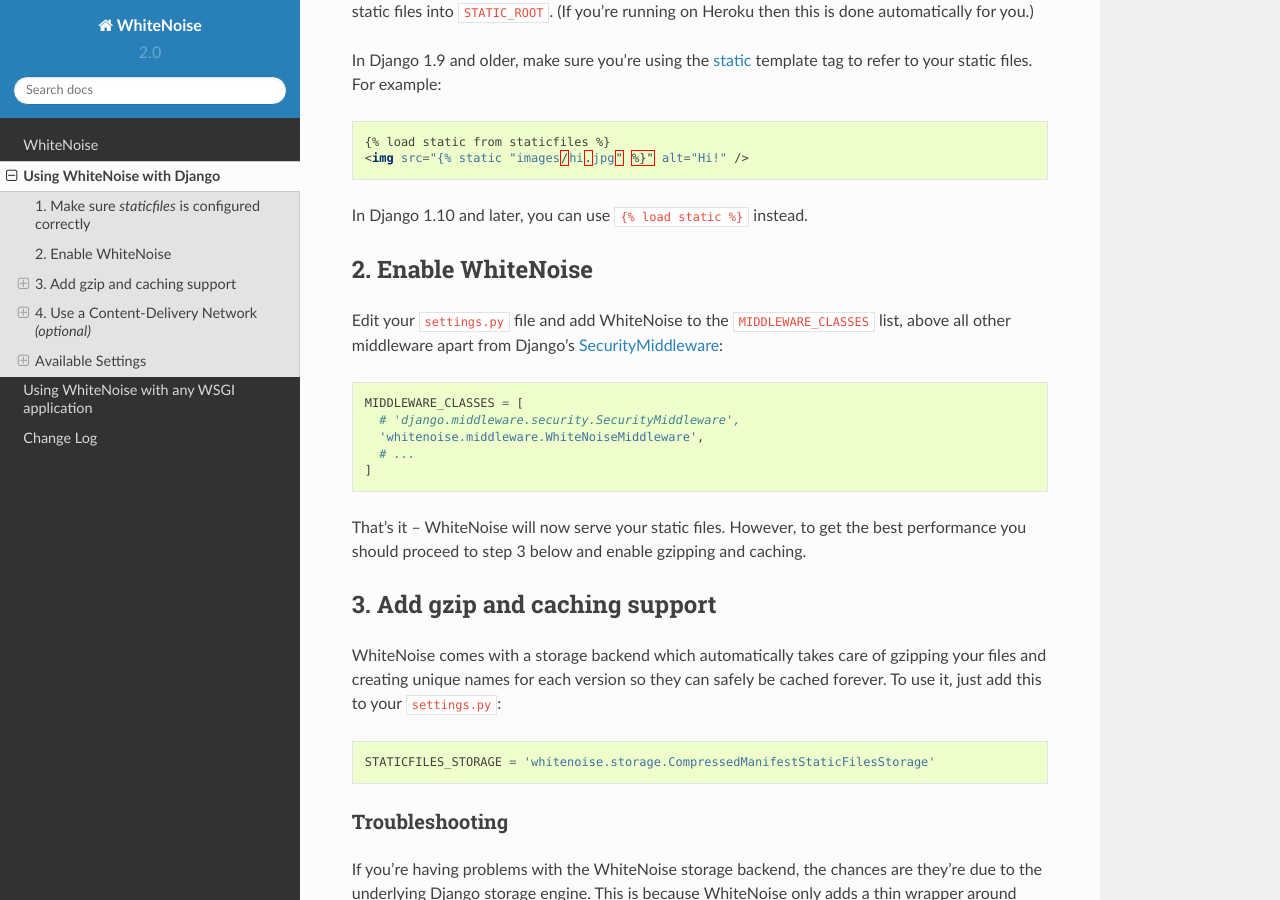
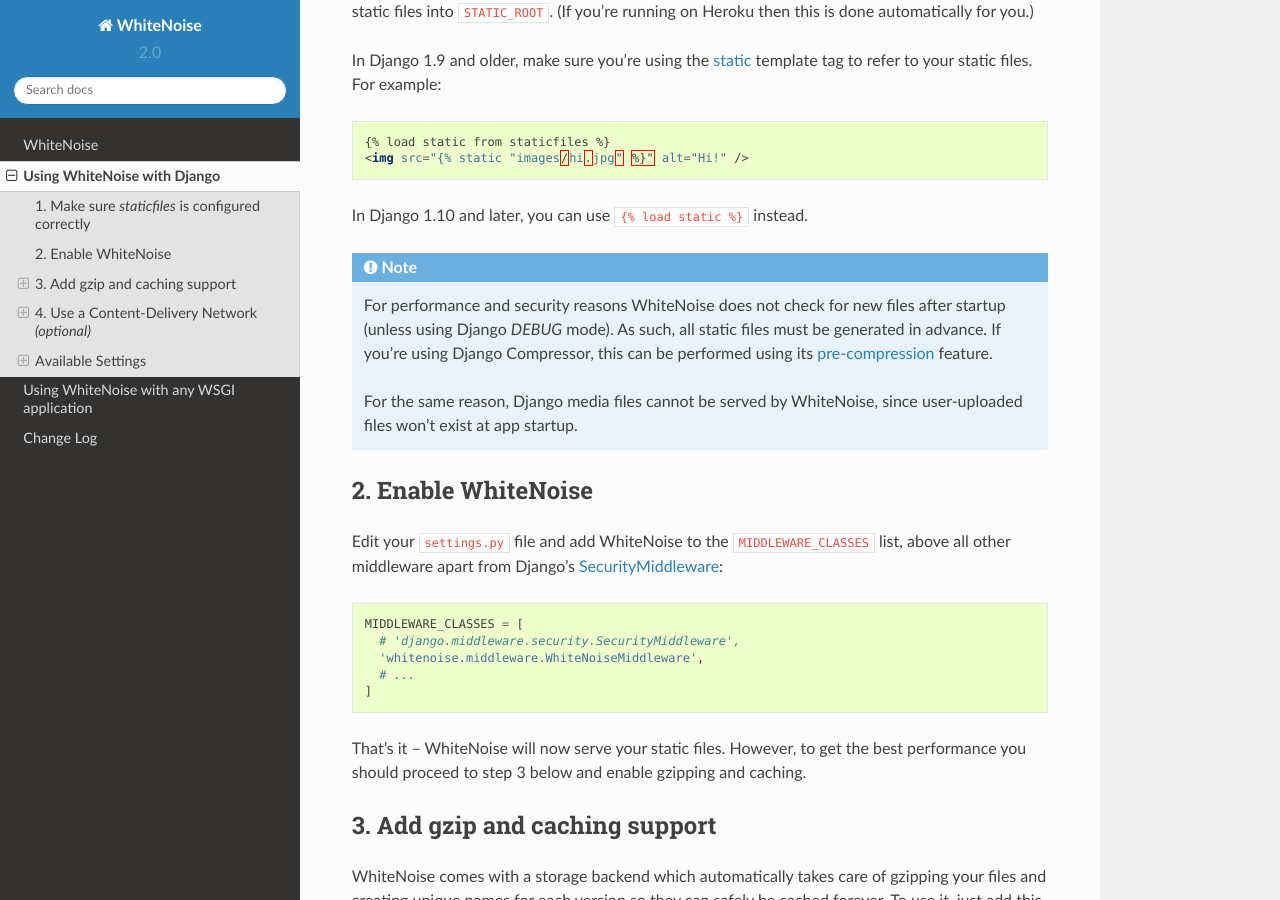
Before and after one commit to gorbunov87/white_noise, a Sphinx documentation site: the page built from docs/django.rst, in a window 1280 px wide and 900 px high, scrolled down 650 px. Built offline with Sphinx 7.4.7 and the Read the Docs theme 2.0.0, drawn with Linux system fonts in a browser that asks for light colours.

Commit message:
Docs: Explain the need for static assets to be generated in advance
Currently it's not immediately clear to users that WhiteNoise only scans
files at startup - particularly since when developing locally they
likely have `DEBUG` mode enabled, which auto-refreshes.

Confusion around lack of support for serving media files has come up a
few times, so I've mentioned that too.

Fixes #29.

```diff
--- a/docs/django.rst
+++ b/docs/django.rst
@@ -37,6 +37,16 @@
 In Django 1.10 and later, you can use ``{% load static %}`` instead.
 
 .. _static: https://docs.djangoproject.com/en/1.9/ref/contrib/staticfiles/#std:templatetag-staticfiles-static
+
+.. note:: For performance and security reasons WhiteNoise does not check for new
+   files after startup (unless using Django `DEBUG` mode). As such, all static
+   files must be generated in advance. If you're using Django Compressor, this
+   can be performed using its `pre-compression`_ feature.
+
+   For the same reason, Django media files cannot be served by WhiteNoise, since
+   user-uploaded files won't exist at app startup.
+
+.. _pre-compression: https://django-compressor.readthedocs.org/en/latest/usage/#pre-compression
 
 
 2. Enable WhiteNoise
```
